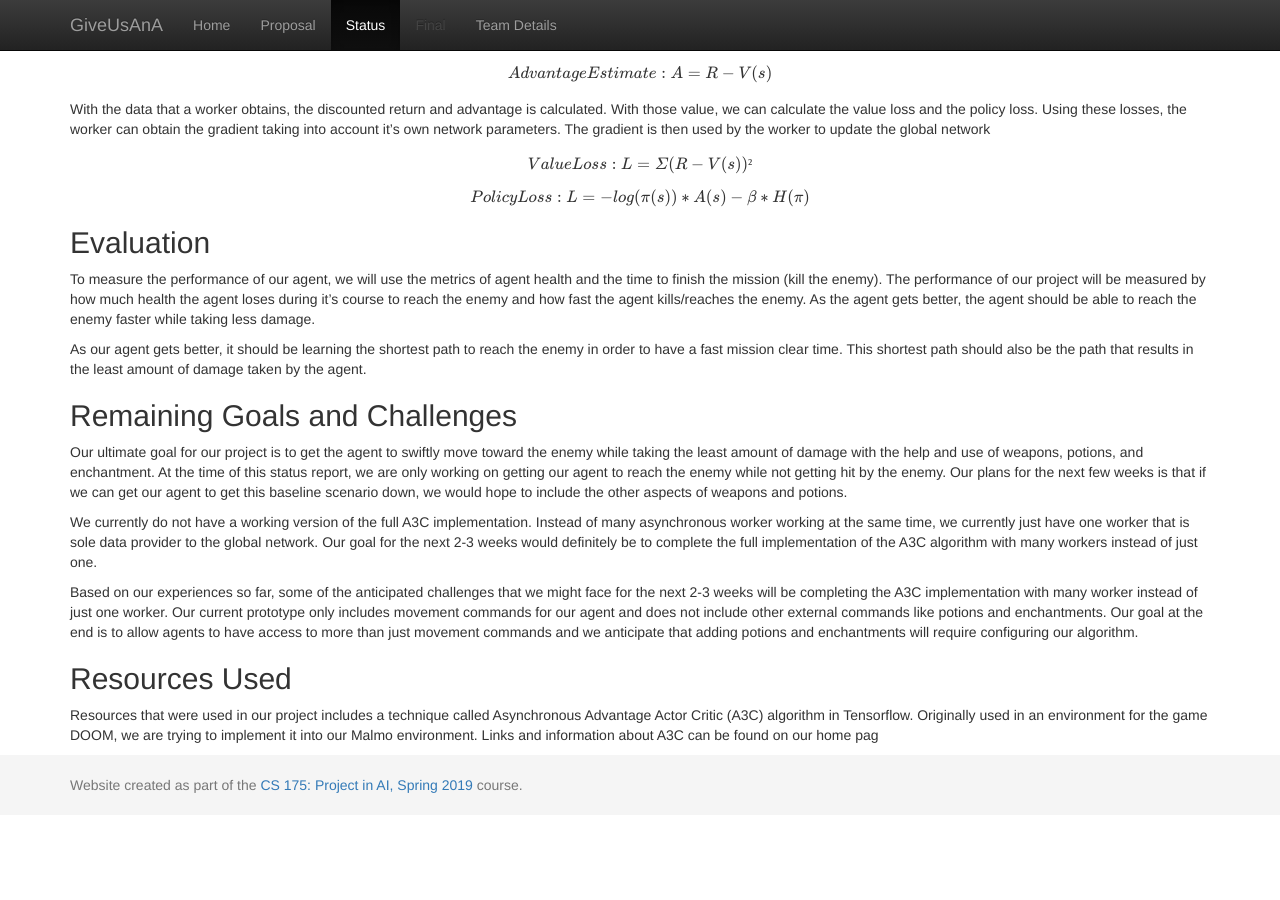
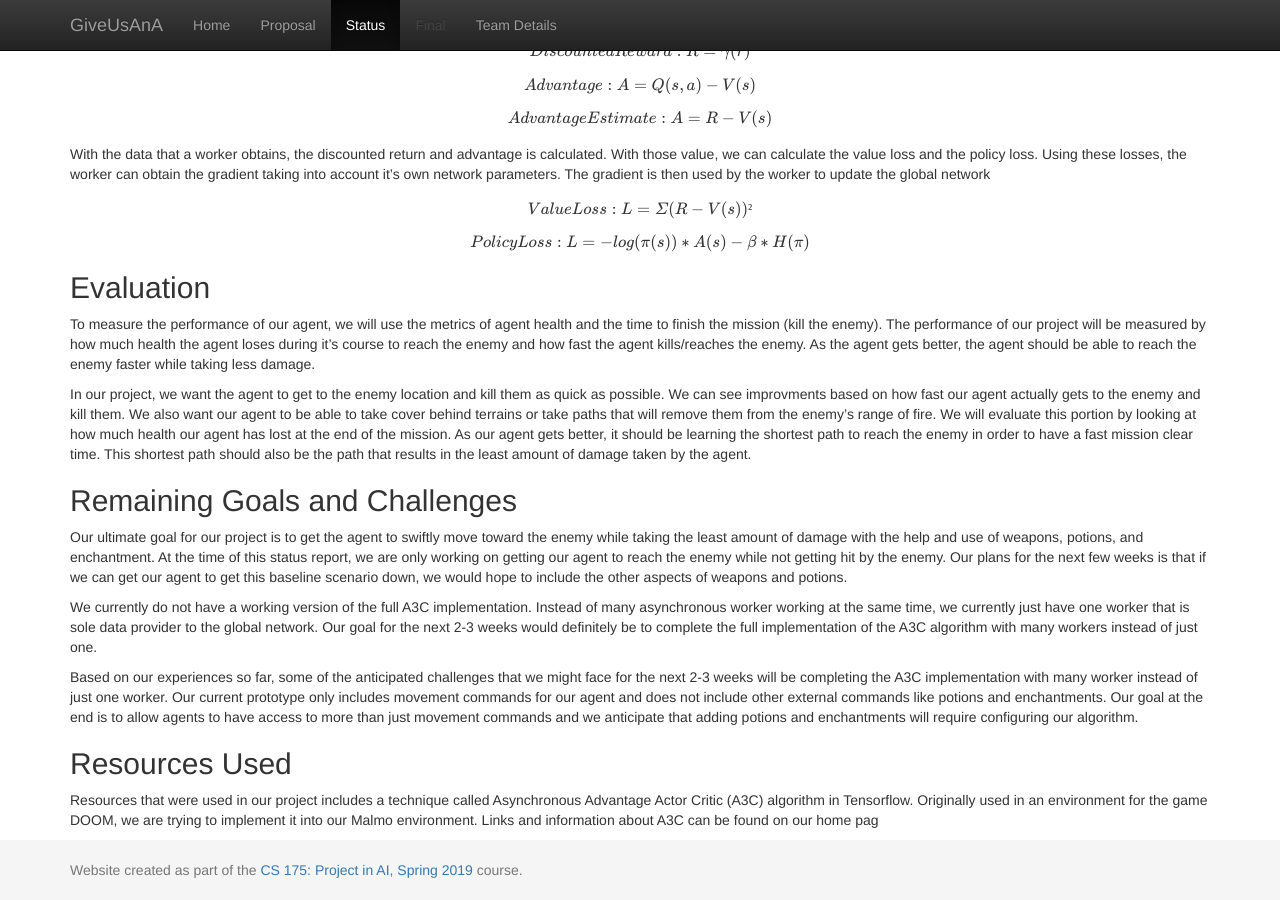
Before and after one commit to rama1997/GiveUsAnA, a Jekyll site: the page built from docs/status.md, in a window 1280 px wide and 900 px high, scrolled down 1339 px. Built offline with Jekyll 4.4.1, drawn with Linux system fonts in a browser that asks for light colours; formulas are drawn with MathJax 3; before the commit the page ends 2154 px from its top, so only the background shows below that.

Commit message:
Update status.md

```diff
--- a/docs/status.md
+++ b/docs/status.md
@@ -3,7 +3,7 @@ layout: default
 title:  Status
 ---
 
-<iframe width="560" height="315" src="https://www.youtube.com/embed/MmB9b5njVbA" frameborder="0" allow="accelerometer; autoplay; encrypted-media; gyroscope; picture-in-picture" allowfullscreen></iframe>
+<iframe width="640" height="360" src="https://www.youtube.com/embed/ccVWA_YuANU" frameborder="0" allow="accelerometer; autoplay; encrypted-media; gyroscope; picture-in-picture" allowfullscreen></iframe>
 
 ## Project Summary
 In our initial project proposal, we wanted to make an agent that will eliminate enemies as swiftly as possible while taking the least amount of damage. Our original idea was to put obstacles in between the agent and the enemy and have our agent successfully maneuver toward the enemy as the enemy is shooting at the agent. While maneuvering toward the enemy, our agent will also have to learn how to enchant their weapons, use potions, or use obstacles in order avoid death. Although still our goal for this project, we first want to focus on getting our agent to move toward the enemy while taking the least damage without account for extra factors like weapons and potion first. For this status report, we are only working around getting an agent to move toward the enemy while taking the least amount of damage.
@@ -35,7 +35,7 @@ $$Policy Loss: L = -log(π(s)) * A(s) - β*H(π)$$
 ## Evaluation
 To measure the performance of our agent, we will use the metrics of agent health and the time to finish the mission (kill the enemy). The performance of our project will be measured by how much health the agent loses during it's course to reach the enemy and how fast the agent kills/reaches the enemy. As the agent gets better, the agent should be able to reach the enemy faster while taking less damage.
 
-As our agent gets better, it should be learning the shortest path to reach the enemy in order to have a fast mission clear time. This shortest path should also be the path that results in the least amount of damage taken by the agent.
+In our project, we want the agent to get to the enemy location and kill them as quick as possible. We can see improvments based on how fast our agent actually gets to the enemy and kill them. We also want our agent to be able to take cover behind terrains or take paths that will remove them from the enemy's range of fire. We will evaluate this portion by looking at how much health our agent has lost at the end of the mission. As our agent gets better, it should be learning the shortest path to reach the enemy in order to have a fast mission clear time. This shortest path should also be the path that results in the least amount of damage taken by the agent.
 
 ## Remaining Goals and Challenges
 Our ultimate goal for our project is to get the agent to swiftly move toward the enemy while taking the least amount of damage with the help and use of weapons, potions, and enchantment. At the time of this status report, we are only working on getting our agent to reach the enemy while not getting hit by the enemy. Our plans for the next few weeks is that if we can get our agent to get this baseline scenario down, we would hope to include the other aspects of weapons and potions.
```
